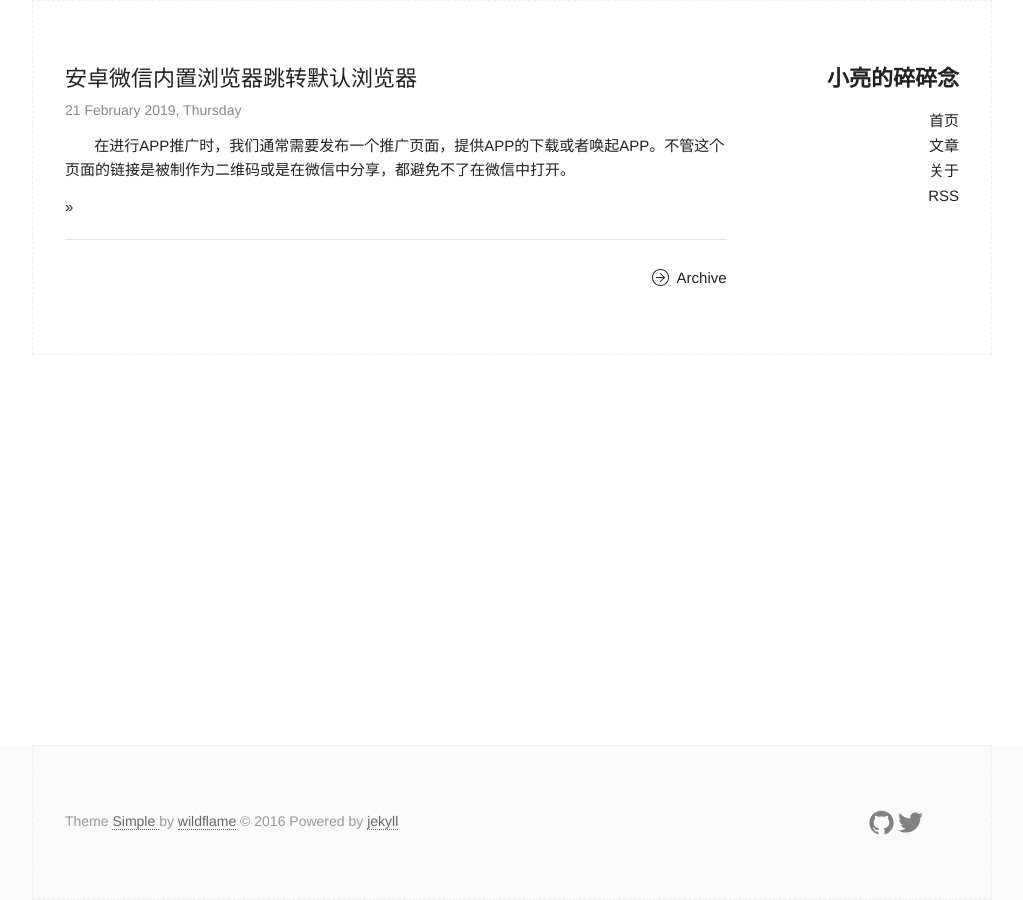
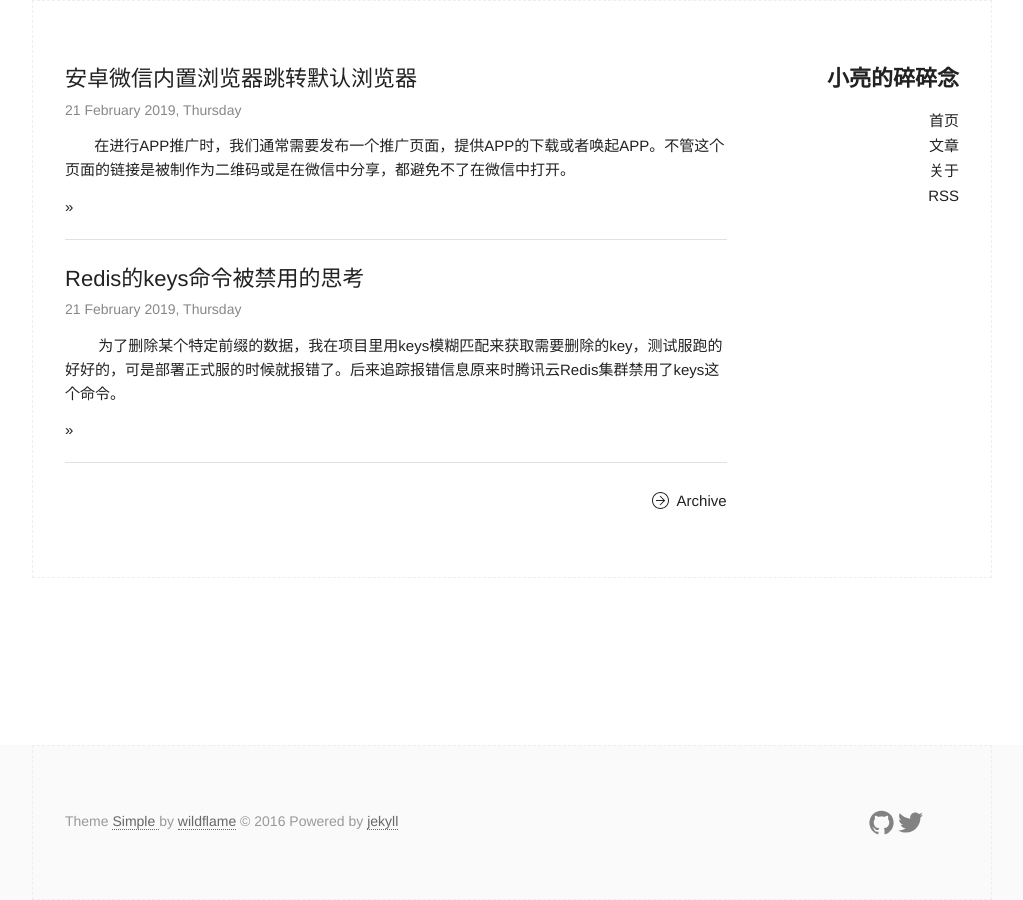
Before and after one commit to Snoopyjoy/blog, a Jekyll site: the page built from index.html, in a window 1280 px wide. Shown: the whole page, without its empty margins (128-1151 px from the left). Built offline with Jekyll 4.4.1, drawn with Linux system fonts in a browser that asks for light colours.

Commit message:
redis keys文章

````diff
--- a/_layouts/post.html
+++ b/_layouts/post.html
@@ -14,8 +14,6 @@ layout: default
 
   <footer class="article-footer">
 
-  {% include share.html %}
-
   <hr/>
 
   {% include author.html %}
--- /dev/null
+++ b/_posts/2019-02-21-redis-keys.md
@@ -0,0 +1,34 @@
+---
+layout: post
+title:  "Redis的keys命令被禁用的思考"
+date: 2019-02-21 16:43:26 +0800
+categories: node.js
+---
+&#160; &#160; &#160; &#160; 为了删除某个特定前缀的数据，我在项目里用keys模糊匹配来获取需要删除的key，测试服跑的好好的，可是部署正式服的时候就报错了。后来追踪报错信息原来时腾讯云Redis集群禁用了keys这个命令。
+
+<!--description-->
+&#160; &#160; &#160; &#160; 搜索之后才发现原来使用keys命令有这么严重的后果。虽然redis以快著称，但是架不住keys命令的遍历所有检查还需要模糊匹配的需求啊。之前做的小项目没有发觉，但是如果数据量够大整个redis会被keys命令阻塞，CPU飙升，妥妥的事故。
+
+&#160; &#160; &#160; &#160; 不用keys有替代方法吗？1. 优化代码改用Set集合。2. 使用SCAN命令代替。
+
+&#160; &#160; &#160; &#160; redis2.8之后就支持了SCAN命令，下面是代替keys命令的实现。
+```javascript
+exports.searchKeys = function( keyword ){
+    return new Promise( async function( resolve, reject ){
+        let keyArr = [];
+        let cursor = 0;          //游标
+        try {
+            do{
+                //redis客户端执行命令的实现 具体代码就不放了
+                const result = await exports.do("SCAN" , [ cursor, "MATCH", keyword ] );
+                cursor = result[0];
+                const newKeys = result[1];
+                keyArr = keyArr.concat( newKeys );
+            }while ( Number(cursor) > 0  )
+            resolve( keyArr );
+        }catch (e) {
+            reject(e);
+        }
+    } );
+}
+```
````
Also changed, not shown: _posts/2019-02-21-wechat-jump-to-browser.md (+1 -1 lines).
